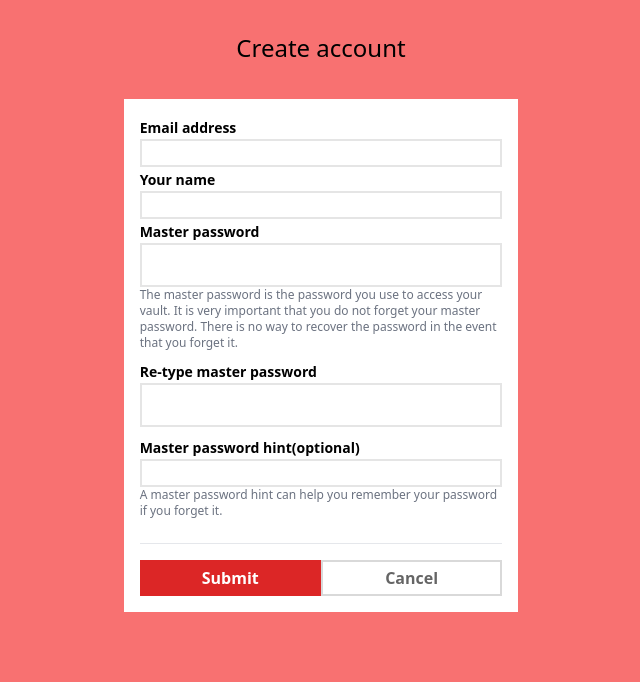
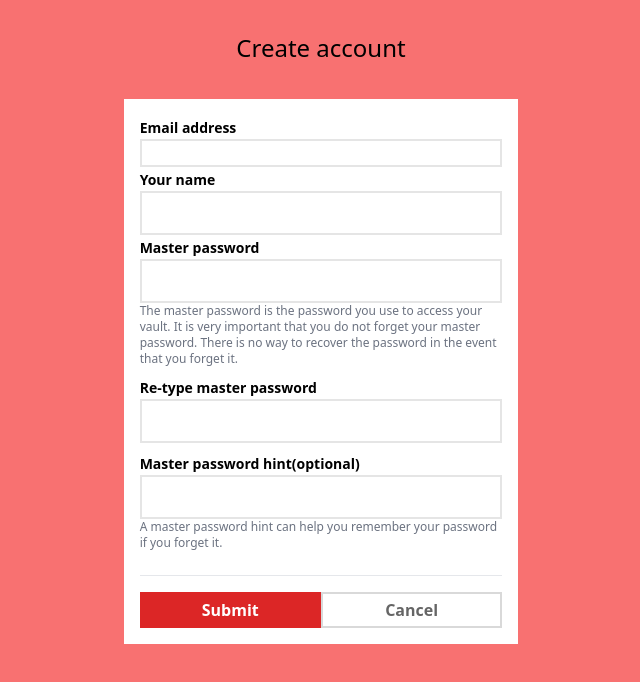
Before and after one commit to vtl-28/absa_password_manager, a React app in the folder client/: page /register in a window 1280 px wide. Shown: the top 682 px of the page, without its empty margins (319-959 px from the left). Built offline with nearby package versions, Linux system fonts and the light colour scheme.

Commit message:
extra registerForm component

```diff
--- a/client/src/components/Register.js
+++ b/client/src/components/Register.js
@@ -1,5 +1,6 @@
 import React from 'react';
 import { Link } from 'react-router-dom';
+import RegisterForm from './RegisterForm';
 
 function Register(){
     return (
@@ -9,29 +10,7 @@ function Register(){
                     <div className="flex items-start justify-center h-8 col-span-6 col-start-4 sm:col-start-5 sm:col-span-4">
                          <h3 className="text-xl md:text-2xl">Create account</h3>
                     </div>
-                    <div className="h-full col-span-10 col-start-2 -mt-14 sm:col-start-3 sm:col-span-8 md:col-start-4 md:col-span-6 xl:col-start-5 xl:col-span-4">
-                        <div className="p-4 bg-white">
-                            <form>
-                                <label className="text-sm font-semibold">Email address</label><br />
-                                <input className="w-full border-2 border-black border-opacity-10" name="email" />
-                                <label className="text-sm font-semibold">Your name</label><br />
-                                <input className="w-full border-2 border-black border-opacity-10" name="name" />
-                                <label className="text-sm font-semibold">Master password</label><br />
-                                <input className="w-full border-2 border-black border-opacity-10" name="master_password" type="password" />
-                                <p className="text-xs text-gray-500 lg:mb-2">The master password is the password you use to access your vault. It is very important that you do not forget your master password. There is no way to recover the password in the event that you forget it.</p>
-                                <label className="text-sm font-semibold">Re-type master password</label><br />
-                                <input className="w-full mb-2 border-2 border-black border-opacity-10" name="confirm_master_password" type="password" /><br />
-                                <label className="text-sm font-semibold">Master password hint(optional)</label><br />
-                                <input className="w-full border-2 border-black border-opacity-10" name="master_password_hint" />
-                                <p className="text-xs text-gray-500 lg:mb-2">A master password hint can help you remember your password if you forget it.</p>
-                                <hr className="mt-6" />
-                                <div className="flex flex-row justify-between mt-4">
-                                    <button className="w-32 p-1 font-semibold text-white bg-red-600 hover:bg-red-700 sm:w-36 lg:w-48 xl:w-40"><Link to="">Submit</Link></button>
-                                    <button className="w-32 p-1 font-semibold border-2 border-black border-opacity-25 hover:bg-gray-400 opacity-60 sm:w-36 lg:w-48 xl:w-40"><Link to="/">Cancel</Link></button>
-                                </div>
-                            </form>
-                        </div>
-                    </div>
+                    <RegisterForm />
                 </div>
             </div>
         </div>
```
